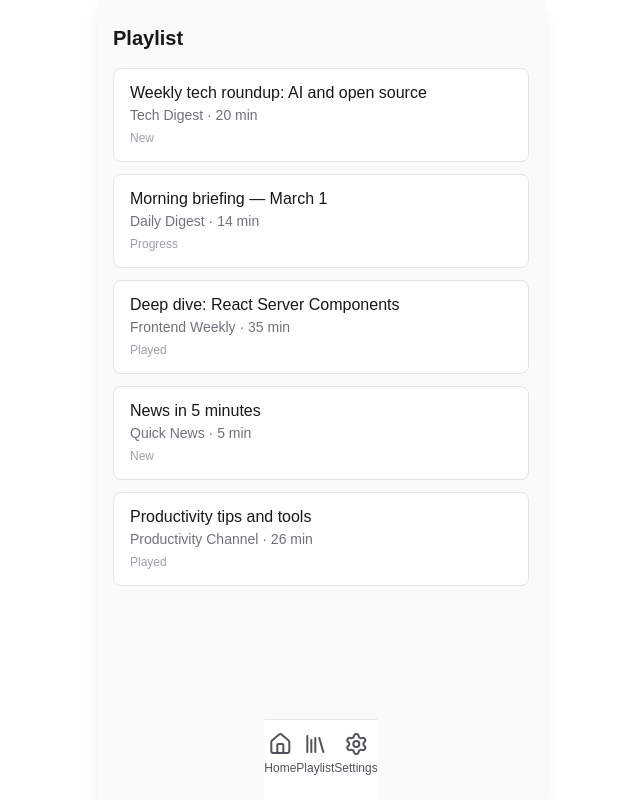
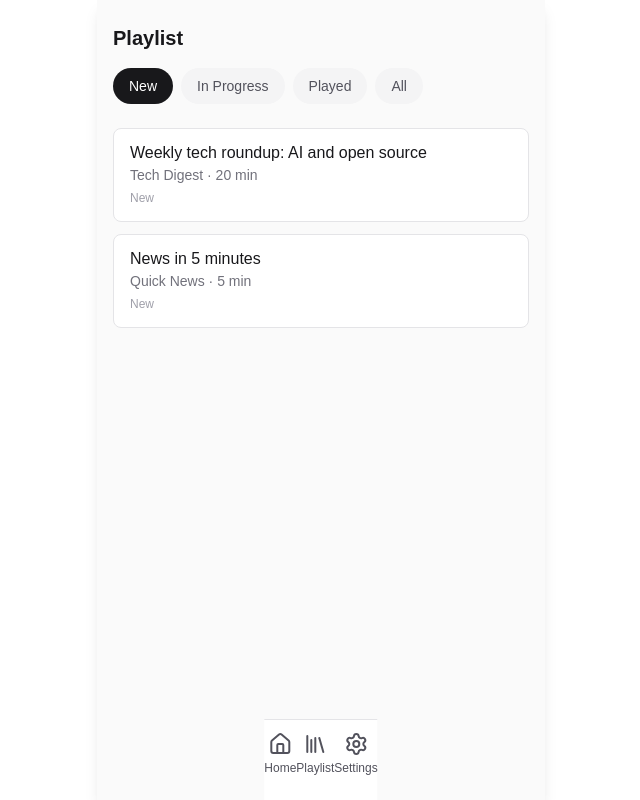
Before and after one commit to sobolevalex/web-player-fe, a Next.js app: page / in a window 1280 px wide. Shown: the whole page, without its empty margins (319-959 px from the left). Built offline with nearby package versions, Linux system fonts and the light colour scheme.

Commit message:
Add tabbed navigation for audio files with filtering options and no files message

```diff
--- a/app/page.tsx
+++ b/app/page.tsx
@@ -1,13 +1,60 @@
+'use client';
+
+import { useState } from "react";
 import { MOCK_AUDIO_FILES } from "@/lib/mockData";
 
 export default function Home() {
+  const [activeTab, setActiveTab] = useState('new');
+  const filteredFiles = activeTab === 'all' ? MOCK_AUDIO_FILES : MOCK_AUDIO_FILES.filter((file) => file.status === activeTab);
   return (
     <div className="px-4 py-6">
       <h1 className="mb-4 text-xl font-semibold text-zinc-900 dark:text-zinc-50">
         Playlist
       </h1>
+      <div className="mb-6 flex space-x-2">
+        <button
+          onClick={() => setActiveTab('new')}
+          className={`px-4 py-2 rounded-full text-sm font-medium ${
+            activeTab === 'new'
+              ? 'bg-zinc-900 text-white dark:bg-zinc-50 dark:text-zinc-900'
+              : 'bg-zinc-100 text-zinc-600 dark:bg-zinc-800 dark:text-zinc-400'
+          }`}
+        >
+          New
+        </button>
+        <button
+          onClick={() => setActiveTab('progress')}
+          className={`px-4 py-2 rounded-full text-sm font-medium ${
+            activeTab === 'progress'
+              ? 'bg-zinc-900 text-white dark:bg-zinc-50 dark:text-zinc-900'
+              : 'bg-zinc-100 text-zinc-600 dark:bg-zinc-800 dark:text-zinc-400'
+          }`}
+        >
+          In Progress
+        </button>
+        <button
+          onClick={() => setActiveTab('played')}
+          className={`px-4 py-2 rounded-full text-sm font-medium ${
+            activeTab === 'played'
+              ? 'bg-zinc-900 text-white dark:bg-zinc-50 dark:text-zinc-900'
+              : 'bg-zinc-100 text-zinc-600 dark:bg-zinc-800 dark:text-zinc-400'
+          }`}
+        >
+          Played
+        </button>
+        <button
+          onClick={() => setActiveTab('all')}
+          className={`px-4 py-2 rounded-full text-sm font-medium ${
+            activeTab === 'all'
+              ? 'bg-zinc-900 text-white dark:bg-zinc-50 dark:text-zinc-900'
+              : 'bg-zinc-100 text-zinc-600 dark:bg-zinc-800 dark:text-zinc-400'
+          }`}
+        >
+          All
+        </button>
+      </div>
       <ul className="space-y-3" role="list">
-        {MOCK_AUDIO_FILES.map((file) => (
+        {filteredFiles.map((file) => (
           <li
             key={file.id}
             className="rounded-lg border border-zinc-200 bg-white px-4 py-3 dark:border-zinc-800 dark:bg-zinc-900"
@@ -27,6 +74,10 @@ export default function Home() {
           </li>
         ))}
       </ul>
+      {/* If there are no files in the folder, show a message */}
+      {filteredFiles.length === 0 && (
+        <p className="text-center text-zinc-500 mt-8">No files in the folder</p>
+      )}
     </div>
   );
 }
```
